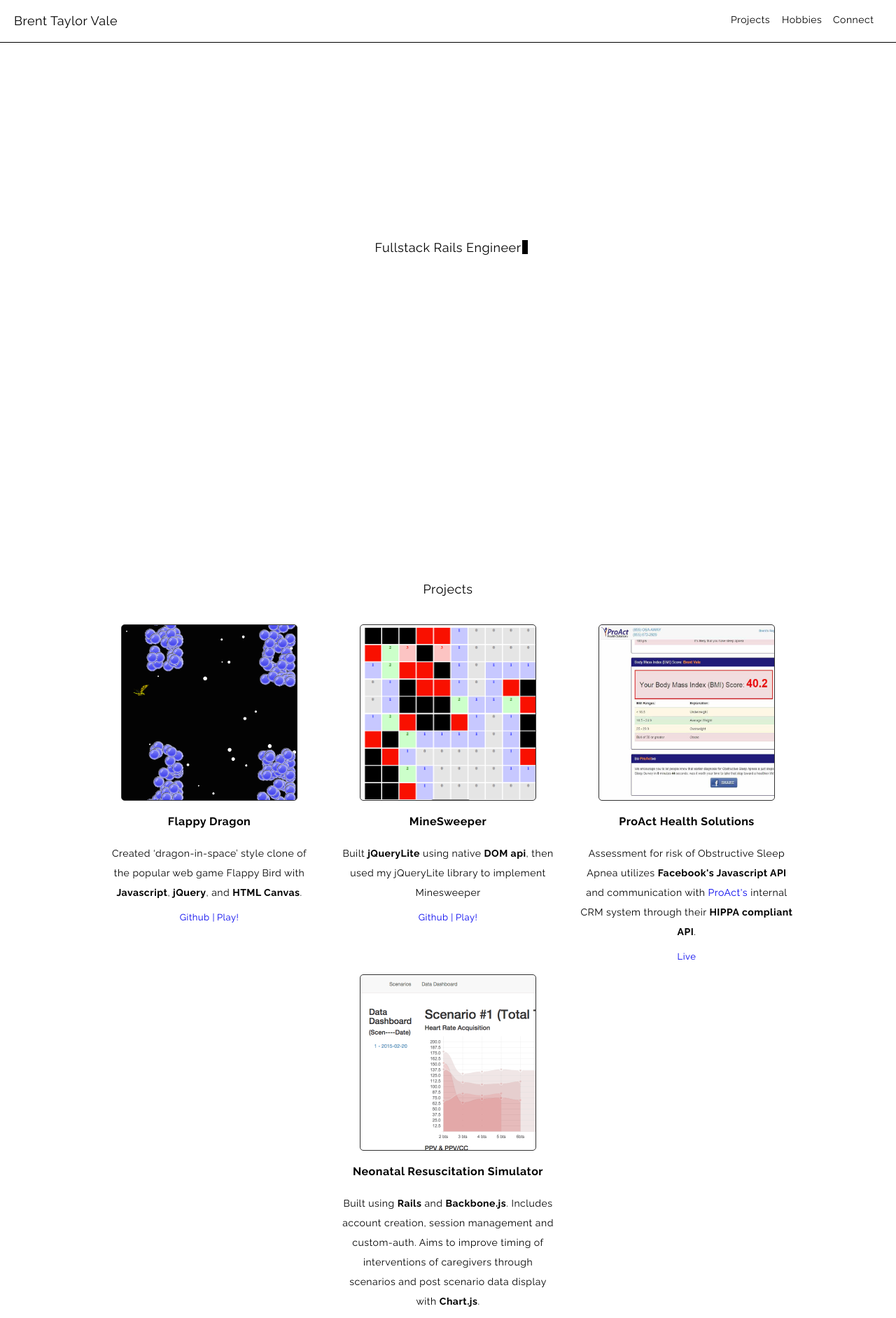
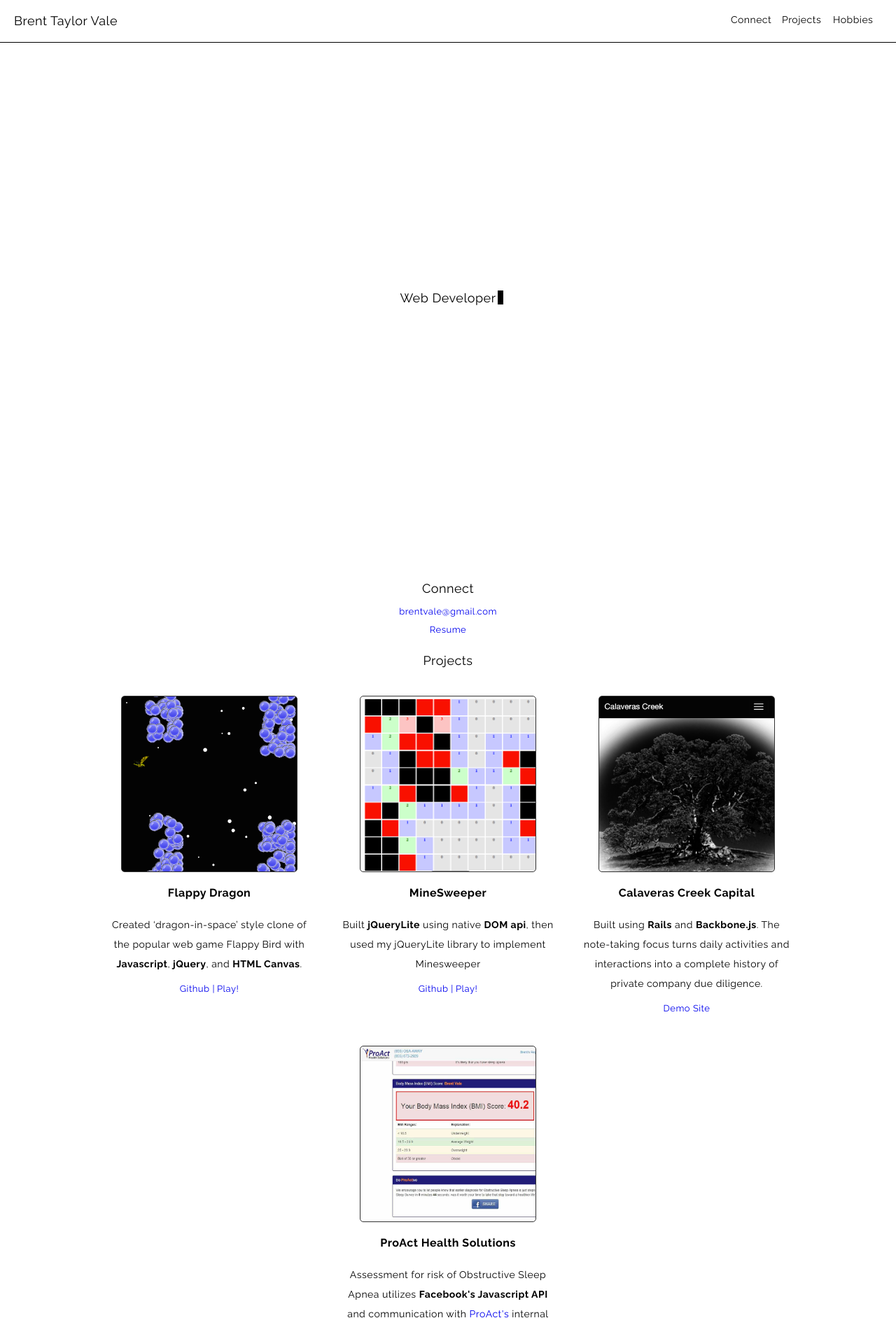
Before and after one commit to brentvale/brentvale, a plain HTML site: page index.html in a window 1280 px wide. Shown: the top 1883 px of the page at 70% size. Drawn offline with nearby package versions, Linux system fonts and the light colour scheme.

Commit message:
removes unused images, updates projects with Calaveras Creek Section, changes heading to Web Developer

```diff
--- a/css/main.css
+++ b/css/main.css
@@ -39,6 +39,10 @@ span.heavy-text{
   height:60px;
   width:100%;
   border-bottom:1px solid;
+  position:fixed;
+  top:0;
+  background-color:white;
+  z-index:1;
 }
 #navLogo{
   display:inline-block;
@@ -191,7 +195,7 @@ iframe{
   background-image: url(../images/ProAct_Facebook_App_for_web.jpg);
 }
 #neonatalResuscitation{
-  background-image: url(../images/neonatal_hr_acquisition.png);
+  background-image: url(../images/calaveras_creek_capital.png);
 }
 #jupiterMoons{
   background-image: url(../images/jupiter_and_moons.jpg);
--- a/index.html
+++ b/index.html
@@ -18,15 +18,21 @@
     </div>
 
     <ul id="navLinks">
+      <li><a href="#connect">Connect</a></li>
       <li><a href="#projects">Projects</a></li>
       <!-- <li><a href="#resume">Resume</a></li> -->
       <li><a href="#hobbies">Hobbies</a></li>
-      <li><a href="#connect">Connect</a></li>
     </ul>
   </div>
 
   <div id="introDiv">
-    <h2 id="jobTitle">Fullstack Rails Engineer</h2>
+    <h2 id="jobTitle">Web Developer</h2>
+  </div>
+
+  <h2 id="connect">Connect</h2>
+  <div class="center-block links">
+    <a href="mailto:brentvale@gmail.com">brentvale@gmail.com</a><br><br>
+    <a href="https://docs.google.com/document/d/1FJgRHKVu7KT7A4yoWlzjs1Er-GjFn8yxG_qgkef4J6Y/edit" target="_blank">Resume</a><br><br>
   </div>
 
   <h2 id="projects" style="margin-bottom:40px">Projects</h2>
@@ -58,26 +64,24 @@
     </div>
 
     <div class="project-container">
+      <div id="neonatalResuscitation" class="project-image-container center-block">
+        <span>»</span>
+      </div>
+      <h3 class="project-title">Calaveras Creek Capital</h3>
+      <p class="project-description center-block">Built using <span class="heavy-text">Rails</span> and <span class="heavy-text">Backbone.js</span>. The note-taking focus turns daily activities and interactions into a complete history of private company due diligence.</p>
+      <div class="links center-block">
+        <a href="http://calaverascreektracker.herokuapp.com">Demo Site</a>
+      </div>
+    </div>
+
+    <div class="project-container">
       <div id="proact" class="project-image-container center-block">
         <span>»</span>
       </div>
       <h3 class="project-title">ProAct Health Solutions</h3>
-
       <p class="project-description center-block">Assessment for risk of Obstructive Sleep Apnea utilizes <span class="heavy-text">Facebook's Javascript API</span> and communication with <a href="www.proacthealthsolutions.com" class="link-text">ProAct's</a> internal CRM system through their <span class="heavy-text">HIPPA compliant API</span>. </p>
       <div class="links center-block">
         <a href="https://sleepsurvey.herokuapp.com" alt="Sleep Survey App">Live</a>
-      </div>
-    </div>
-
-    <div class="project-container">
-      <div id="neonatalResuscitation" class="project-image-container center-block">
-        <span>»</span>
-      </div>
-      <h3 class="project-title">Neonatal Resuscitation Simulator</h3>
-      <p class="project-description center-block">Built using <span class="heavy-text">Rails</span> and <span class="heavy-text">Backbone.js</span>. Includes account creation, session management and custom-auth. Aims to improve timing of interventions of caregivers through scenarios and post scenario data display with <span class="heavy-text">Chart.js</span>.</p>
-      <div class="links center-block">
-        <a href="http://neonatalresuscitation.herokuapp.com">Live |</a>
-        <a href="https://github.com/brentvale/Neonatal_Resuscitation">Github</a>
       </div>
     </div>
 
@@ -138,14 +142,13 @@
 
     </div>
 
-
+      <span>© Brent Vale. All rights reserved.</span><br>
   </div>
 
   <h2 id="connect">Connect</h2>
   <div class="center-block links">
     <a href="mailto:brentvale@gmail.com">brentvale@gmail.com</a><br><br>
     <a href="https://docs.google.com/document/d/1FJgRHKVu7KT7A4yoWlzjs1Er-GjFn8yxG_qgkef4J6Y/edit" target="_blank">Resume</a><br><br>
-    <span>© Brent Vale. All rights reserved.</span><br>
   </div>
   <!-- <h2>what I read</h2> -->
 
--- a/js/scripts.js
+++ b/js/scripts.js
@@ -1,7 +1,6 @@
 $(function(){
   var CONSTANTS = {
-    NAVBAR_HEIGHT: 60,
-    JOB_TITLE: "Fullstack Rails Engineer",
+    JOB_TITLE: "",
     LETTERING_INTERVAL: "",
     TITLE_INDEX: 0,
     BLINK_INTERVAL: "",
@@ -52,9 +51,10 @@ $(function(){
 
   $(document).ready(function(){
     var $jobTitle = $("#jobTitle");
+    CONSTANTS.JOB_TITLE = $jobTitle.html();
     var windowHeight = $(window).height();
-    $("#introDiv").css({height: (windowHeight-CONSTANTS.NAVBAR_HEIGHT)});
-    $jobTitle.css({paddingTop: (windowHeight/3)});
+    $("#introDiv").css({height: windowHeight});
+    $jobTitle.css({paddingTop: (windowHeight/2)});
     $jobTitle.html("");
     addCursor(blinkCursor);
 
```
Also changed, not shown: images/calaveras_creek_capital.png (added), images/neonatal_hr_acquisition.png (deleted), images/suturease_website_for_web.jpg (deleted).
